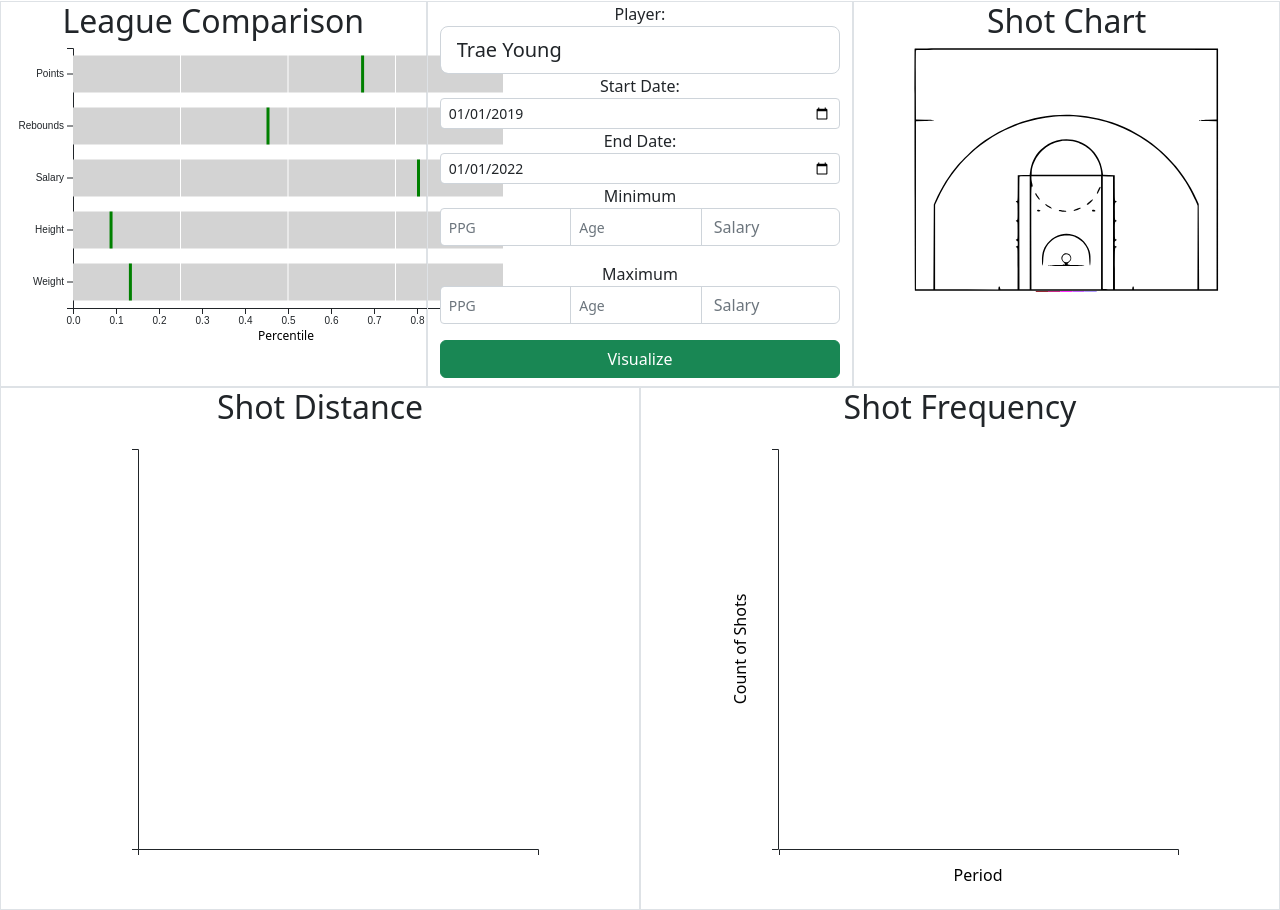
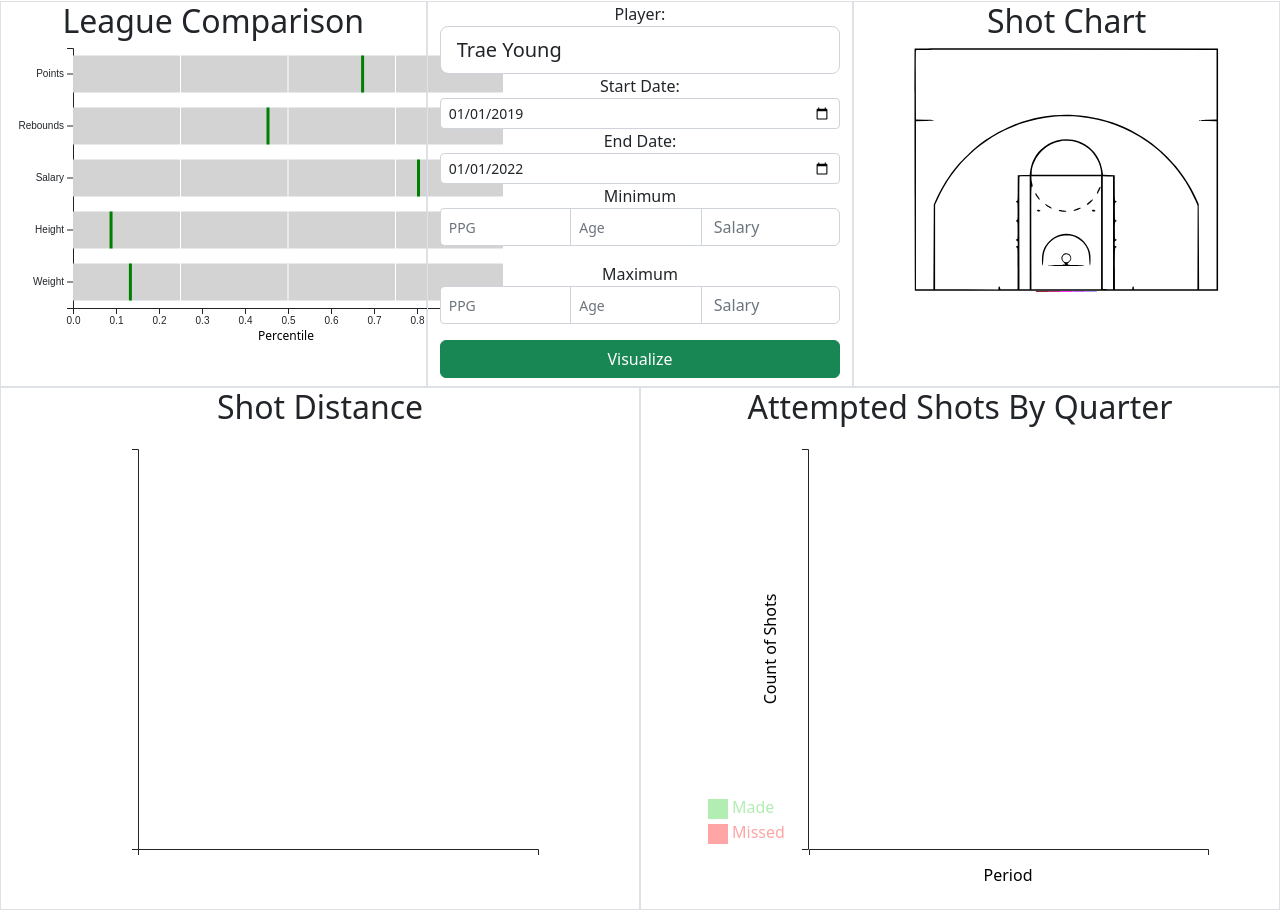
Before and after one commit to christensenjo/NBA-Shot-Data-Visualizer, a Django app: page / in a window 1280 px wide. Shown: the part 55-965 px from the top of the page. Run offline with Django 4.2, Linux system fonts and the light colour scheme; data that the repository does not hold is empty; some libraries are stand-ins or nearby versions.

Commit message:
area chart for chots

```diff
--- a/api/api/templates/index.html
+++ b/api/api/templates/index.html
@@ -145,7 +145,7 @@
                     <div id="shotDistanceHistogram"></div>
                 </div>
                 <div class="col-6 border">
-                    <h2>Shot Frequency</h2>
+                    <h2>Attempted Shots By Quarter</h2>
                     <div id="shotFrequency">
                     </div>
                 </div>
@@ -206,7 +206,7 @@
 
 	let shotFrequency = new ShotFrequency("#shotFrequency", "")
 	shotFrequency.reSize(400, 400)
-	shotFrequency.reMargin(15, 25, 60, 60)
+	shotFrequency.reMargin(15, 25, 60, 120)
 	shotFrequency.build()
 
     let shotDistance = new ShotDistance("#shotDistanceHistogram", "")
@@ -229,7 +229,7 @@
 		stroke: rgb(0, 116, 217);
 		stroke-width: 1;
 	}
-	.made {
+	.made, .dots {
         fill: #b2edb2;
         stroke: #b2edb2;
 		stroke-width: 1;
@@ -239,5 +239,15 @@
         stroke: #ffa5a5;
 		stroke-width: 1;
 	}
+	.line-tooltip {
+	    background-color:#d9d9d9;
+	    padding: 5px;
+	    border-radius: 5px;
+	    display:none;
+	}
+    .dots {
+        fill: #d9d9d9;
+    }
+
 </style>
 </html>
--- a/api/static/visualizations/ShotFrequency.js
+++ b/api/static/visualizations/ShotFrequency.js
@@ -45,11 +45,40 @@
             .attr("y", -32)
             .attr("transform", "rotate(-90)")
             .text("Count of Shots");
+
+        let data = [{"title":"Made", "color":"#b2edb2"},{"title":"Missed", "color":"#ffa5a5"}]
+        var size = 20
+        this.svg.selectAll("mydots")
+            .data(data)
+            .enter()
+            .append("rect")
+            .attr("x", -100)
+            .attr("y", function(d,i){ return (height - 50) + i*(size+5)}) // 100 is where the first dot appears. 25 is the distance between dots
+            .attr("width", size)
+            .attr("height", size)
+            .style("fill", function(d){ return d["color"]})
+
+        // Add one dot in the legend for each name.
+        this.svg.selectAll("mylabels")
+            .data(data)
+            .enter()
+            .append("text")
+            .attr("x", -100 + size*1.2)
+            .attr("y", function(d,i){ return (height - 50) + i*(size+5) + (size/2)}) // 100 is where the first dot appears. 25 is the distance between dots
+            .style("fill", function(d){ return d["color"]})
+            .text(function(d){ return d["title"]})
+            .attr("text-anchor", "left")
+            .style("alignment-baseline", "middle")
+
+
+        this.tooltip = d3.select(this.selector).append("div")
+            .style("position", "absolute")
+//            .style("visibility", "hidden")
+            .text("I'm a circle!")
+            .attr("class", "line-tooltip")
     }
 
     updateAxis = function() {
-
-        console.log(this.data)
 
         this.xDomain = []
         this.data.forEach(element => this.xDomain.push(parseInt(element['period'])))
@@ -65,7 +94,6 @@
     // The bulk of the logic. It actually takes the data in
     // It should set all things into the axis object
     updateChart = function() {
-        console.log(this.data)
         let xScale = this.axis.xScale
         let yScale = this.axis.yScale
 
@@ -88,16 +116,46 @@
                 return yScale(d['made_count'])
             })
 
-        this.svg.selectAll(".total").data(this.data)
+        let data = this.data
+        this.svg.selectAll(".total").data([{}])
             .join("path")
             .transition().duration(1000)
             .attr("d", `${line(this.data)},${this.size.height},${this.size.height-1},1,${this.size.height-1}`)
             .attr("class", "line total")
+            .attr("pointer-events", "auto")
 
-        this.svg.selectAll(".made").data(this.data)
+        let tooltip = this.tooltip
+        this.svg.selectAll(".made").data([{}])
             .join("path")
             .transition().duration(1000)
             .attr("d", `${made_line(this.data)},${this.size.height},${this.size.height-1},1,${this.size.height-1}`)
             .attr("class", "line made")
+            .attr("pointer-events", "auto")
+
+        this.svg.selectAll(".dots").data(this.data)
+            .join("circle")
+            .attr('data-message', function(d){
+                return `Period: ${d.period} <br> Shots: ${d.count}<br> Made: ${d.made_count}<br> Missed: ${d.missed_count}<br>`
+            })
+            .on("mouseover", function(e){
+                tooltip.style("display", "initial")
+                console.log(e.target.getAttribute('data-message'))
+                tooltip.html(e.target.getAttribute('data-message'))
+            })
+            .on("mousemove", function(event){return tooltip.style("top", (event.pageY-25)+"px").style("left",(event.pageX+5)+"px");})
+            .on("mouseout", function(){return tooltip.style("display", "none");})
+            .transition().duration(1000)
+            .attr("class", "dots")
+            .attr("pointer-events", "auto")
+            .attr("cx", function(d) {
+                return xScale(d.period)
+            })
+            .attr("cy", function(d) {
+                return yScale(d.count)
+            })
+            .attr("r", 6)
+
+
+
     }
 }
```
